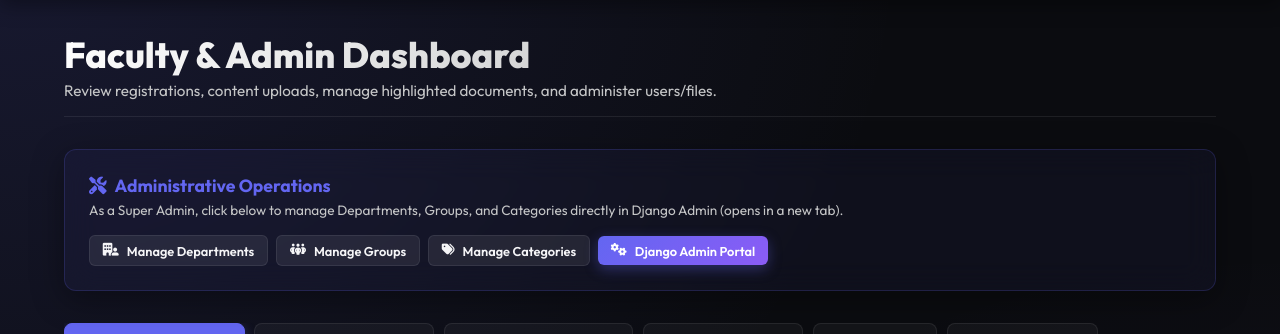
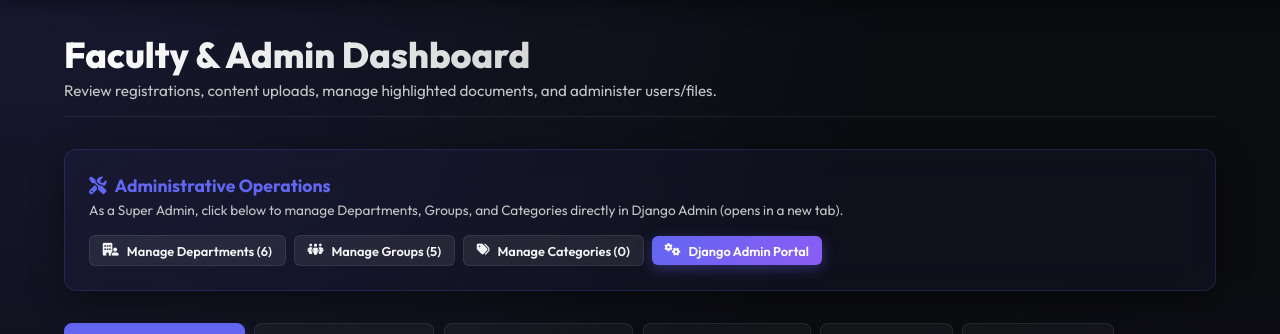
Before and after one commit to Pragnesh29/Digital_Library, a Django app: page /SarvatraGyanKosh/admin-dashboard/ in a window 1280 px wide. Shown: the part 70-404 px from the top of the page. Run offline with Django 5.2, Linux system fonts and the light colour scheme; the visitor is signed in with stand-in values (Sample User, id 1); data comes from the database, SQL or seed files in the repository; data that the repository does not hold is empty.

Commit message:
Fix missing all_departments and all_groups in admin_dashboard_view context v10.0

```diff
--- a/library/views.py
+++ b/library/views.py
@@ -327,6 +327,8 @@ def admin_dashboard_view(request):
     all_books = Book.objects.all().order_by('-created_at')
     all_articles = Article.objects.all().order_by('-created_at')
     all_categories = Category.objects.all().order_by('name')
+    all_departments = Department.objects.all().order_by('name')
+    all_groups = Group.objects.all().order_by('name')
     all_feedbacks = Feedback.objects.all().order_by('-created_at')
     pending_feedbacks_count = Feedback.objects.filter(status='pending').count()
 
@@ -340,6 +342,8 @@ def admin_dashboard_view(request):
         'all_books': all_books,
         'all_articles': all_articles,
         'all_categories': all_categories,
+        'all_departments': all_departments,
+        'all_groups': all_groups,
         'audit_logs': audit_logs,
         'all_feedbacks': all_feedbacks,
         'pending_feedbacks_count': pending_feedbacks_count,
--- a/templates/base.html
+++ b/templates/base.html
@@ -20,7 +20,7 @@
     <!-- Font Awesome Icons -->
     <link rel="stylesheet" href="https://cdnjs.cloudflare.com/ajax/libs/font-awesome/6.4.0/css/all.min.css">
     <!-- Custom Style -->
-    <link rel="stylesheet" href="{% static 'css/style.css' %}?v=9.0">
+    <link rel="stylesheet" href="{% static 'css/style.css' %}?v=10.0">
     {% block extra_head %}{% endblock %}
 </head>
 <body>
--- a/templates/library/admin_dashboard.html
+++ b/templates/library/admin_dashboard.html
@@ -18,13 +18,13 @@
             </div>
             <div style="display: flex; gap: 0.5rem; flex-wrap: wrap; align-items: center;">
                 <a href="/SarvatraGyanKosh/admin/accounts/department/" target="_blank" class="btn btn-secondary btn-sm" style="font-size: 0.8rem;">
-                    <i class="fa-solid fa-building-user"></i> Manage Departments
+                    <i class="fa-solid fa-building-user"></i> Manage Departments ({{ all_departments.count }})
                 </a>
                 <a href="/SarvatraGyanKosh/admin/accounts/group/" target="_blank" class="btn btn-secondary btn-sm" style="font-size: 0.8rem;">
-                    <i class="fa-solid fa-people-group"></i> Manage Groups
+                    <i class="fa-solid fa-people-group"></i> Manage Groups ({{ all_groups.count }})
                 </a>
                 <a href="/SarvatraGyanKosh/admin/library/category/" target="_blank" class="btn btn-secondary btn-sm" style="font-size: 0.8rem;">
-                    <i class="fa-solid fa-tags"></i> Manage Categories
+                    <i class="fa-solid fa-tags"></i> Manage Categories ({{ all_categories.count }})
                 </a>
                 <a href="/SarvatraGyanKosh/admin/" target="_blank" class="btn btn-primary btn-sm" style="font-size: 0.8rem; padding: 0.4rem 0.8rem;">
                     <i class="fa-solid fa-gears"></i> Django Admin Portal
```
